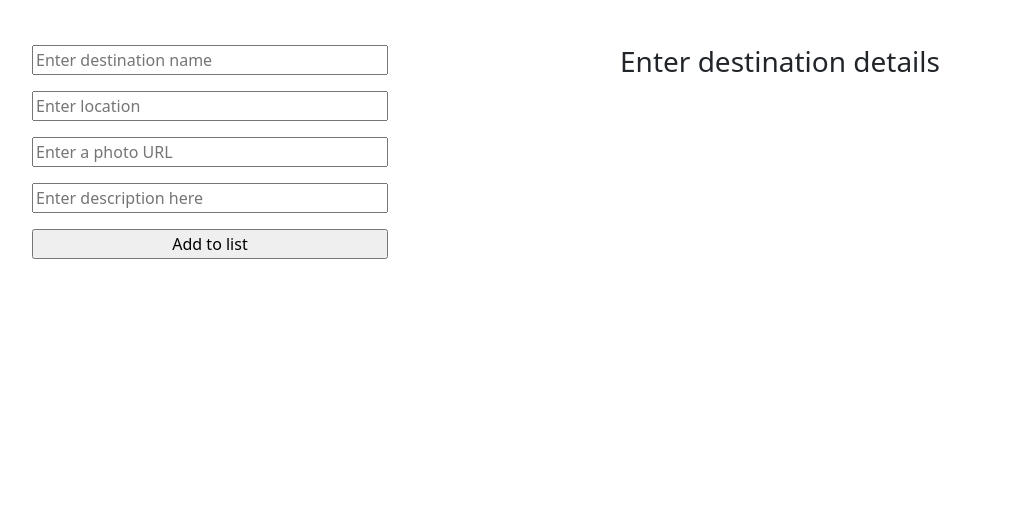
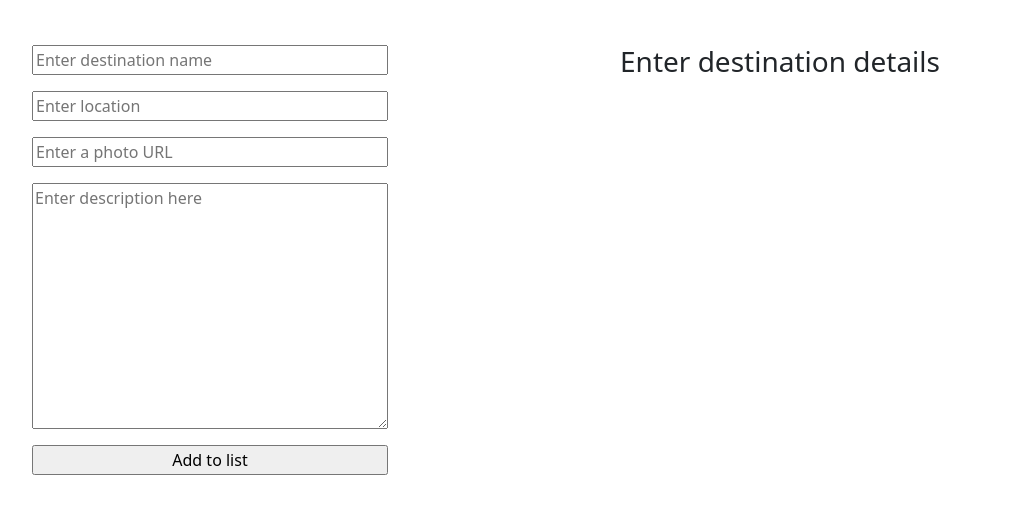
Before and after one commit to tlg-23-10-sde-4/destination-page-TK, a plain HTML site: page index.html in a window 1280 px wide. Shown: the part 115-628 px from the top of the page, without its empty margins (50-1074 px from the left). Drawn offline with nearby package versions, Linux system fonts and the light colour scheme.

Commit message:
edits to index.html for form submission

```diff
--- a/index.html
+++ b/index.html
@@ -32,6 +32,7 @@
           <form id="user_input_form">
             <label for="destination_name"></label>
             <input
+              required
               type="text"
               name=""
               id="destination_name"
@@ -53,14 +54,15 @@
               placeholder="Enter a photo URL"
             />
             <label for="description"></label>
-            <input
-              type="text"
+            <textarea
               name=""
               id="description"
+              cols="30"
+              rows="10"
               placeholder="Enter description here"
-            />
+            ></textarea>
             <label for="submit_button"></label>
-            <input type="submit" value="Add to list" id="submit_button" />
+            <input type="submit" value="Add to list" />
           </form>
         </article>
         <article id="display_box" class="col-12 col-sm-8">
```
